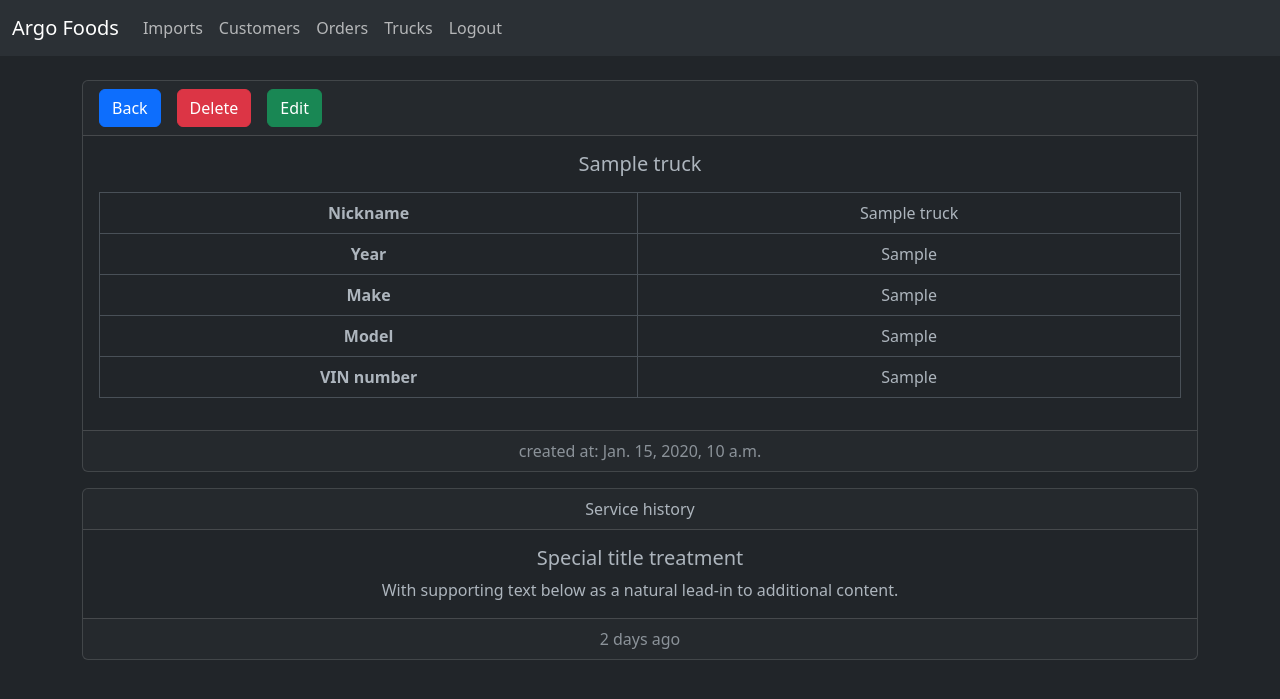
After one commit to dsmxyz/argoImports, a Django app: page /trucks/1 in a window 1280 px wide. The commit adds this page. Shown: the top 699 px of the page. Run offline with Django 4.2, Linux system fonts and the light colour scheme; a user stored in the database is signed in; tables that the repository leaves empty hold one stand-in row (values such as "Sample post").

Commit message:
added truckInfo page

```diff
--- a/website/templates/customerInfo.html
+++ b/website/templates/customerInfo.html
@@ -1,7 +1,7 @@
 {% extends 'base.html' %}
 {% block content %}
 
-<div class="mx-5">
+<div class="container">
     <div class="card text-center">
         <div class="card-header">
         <ul class="nav nav-pills card-header-pills">
--- /dev/null
+++ b/website/templates/truckInfo.html
@@ -0,0 +1,68 @@
+{% extends 'base.html' %}
+{% block content %}
+
+<div class="container">
+    <div class="card text-center">
+        <div class="card-header">
+        <ul class="nav nav-pills card-header-pills">
+            <li class="nav-item">
+            <a class="btn btn-primary mx-2" href="{% url 'trucks' %}">Back</a>
+            </li>
+            <li class="nav-item">
+            <a href="#" class="btn btn-danger mx-2">Delete</a>
+            </li>
+            <li class="nav-item">
+            <a href="#" class="btn btn-success mx-2">Edit</a>
+            </li>
+        </ul>
+        </div>
+        <div class="card-body">
+        <h5 class="card-title">{{ truckInfo.name }}</h5>
+        <p class="card-text">
+            <table class="table table-bordered">
+                <tbody>
+                    <tr>
+                        <th scope="row">Nickname</th>
+                        <td>{{ truckInfo.name }}</td>
+                    </tr>
+                    <tr>
+                        <th scope="row">Year</th>
+                        <td>{{ truckInfo.year }}</td>
+                    <tr>
+                        <th scope="row">Make</th>
+                        <td>{{ truckInfo.make }}</td>
+                    </tr>
+                    <tr>
+                        <th scope="row">Model</th>
+                        <td>{{ truckInfo.model }}</td>
+                    </tr>
+                    <tr>
+                        <th scope="row">VIN number</th>
+                        <td>{{ truckInfo.vin}}</td>
+                    </tr>
+                </tbody>
+            </table>
+        </p>
+        </div>
+        <div class="card-footer text-body-secondary">
+            created at: {{ truckInfo.created_at }}
+          </div>
+    </div>
+</div>
+<div class="container mt-3">
+    <div class="card text-center">
+        <div class="card-header">
+          Service history
+        </div>
+        <div class="card-body">
+          <h5 class="card-title">Special title treatment</h5>
+          <p class="card-text">With supporting text below as a natural lead-in to additional content.</p>
+        </div>
+        <div class="card-footer text-body-secondary">
+          2 days ago
+        </div>
+      </div>
+</div>
+
+
+{% endblock %}
--- a/website/templates/trucks.html
+++ b/website/templates/trucks.html
@@ -20,7 +20,7 @@
   </div>
 
 
-  <!--truck table-->
+  <!--Truck table-->
   <div class="container mt-3">
     <a href="#" class="btn btn-primary mb-2">Add truck</a>
     <table class="table table-bordered table-hover text-center mt-2">
@@ -38,7 +38,7 @@
       {% if trucks %}
       {% for truck in trucks%}
           <tr>
-              <td><a href="#">{{ truck.id }}</a></td>
+              <td><a href="{% url 'truckInfo' truck.id %}">{{ truck.id }}</a></td>
               <td>{{ truck.name }}</td>
               <td>{{ truck.year }}</td>
               <td>{{ truck.make }}</td>
--- a/website/urls.py
+++ b/website/urls.py
@@ -12,6 +12,7 @@ urlpatterns = [
     path('addCustomers/', views.addCustomers, name="addCustomers"),
     path('updateCustomers/<int:pk>', views.updateCustomers, name="updateCustomers"),
     path('trucks/', views.trucks, name="trucks"),
+    path('trucks/<int:pk>', views.truckInfo, name="truckInfo")
 
 
 
--- a/website/views.py
+++ b/website/views.py
@@ -80,5 +80,17 @@ def updateCustomers(request, pk):
         return redirect('login')
 
 def trucks(request):
-    trucks=Truck.objects.all()
-    return render(request, 'trucks.html', {'trucks':trucks})
+    if request.user.is_authenticated:
+        trucks=Truck.objects.all()
+        return render(request, 'trucks.html', {'trucks':trucks})
+    else:
+        messages.success(request, 'You must be logged in to view this page')
+        return redirect('login')
+
+def truckInfo(request,pk):
+    if request.user.is_authenticated:
+        truckInfo=Truck.objects.get(id=pk)
+        return render(request, 'truckInfo.html', {'truckInfo':truckInfo})
+    else:
+        messages.success(request, 'You must be logged in to view this page')
+        return redirect('login')
```
